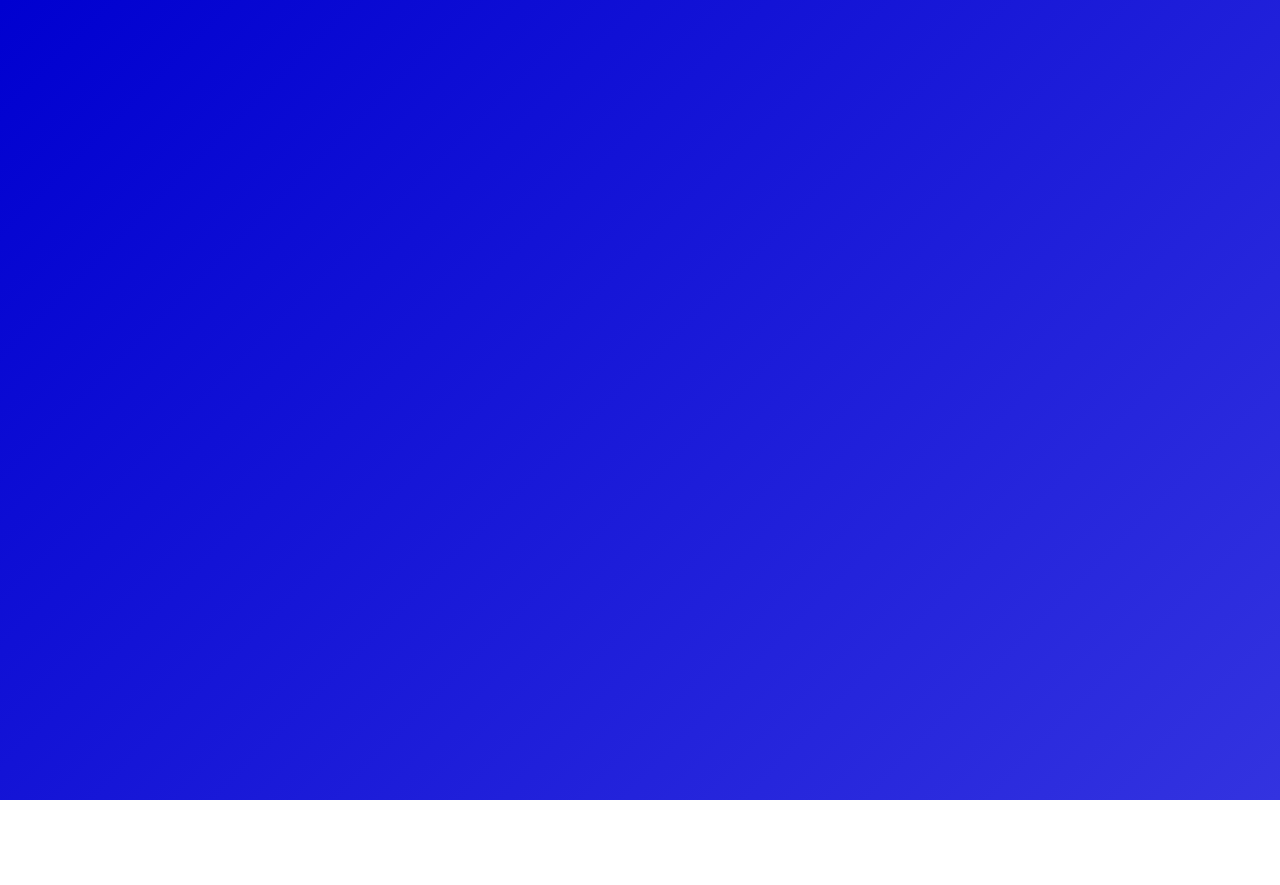
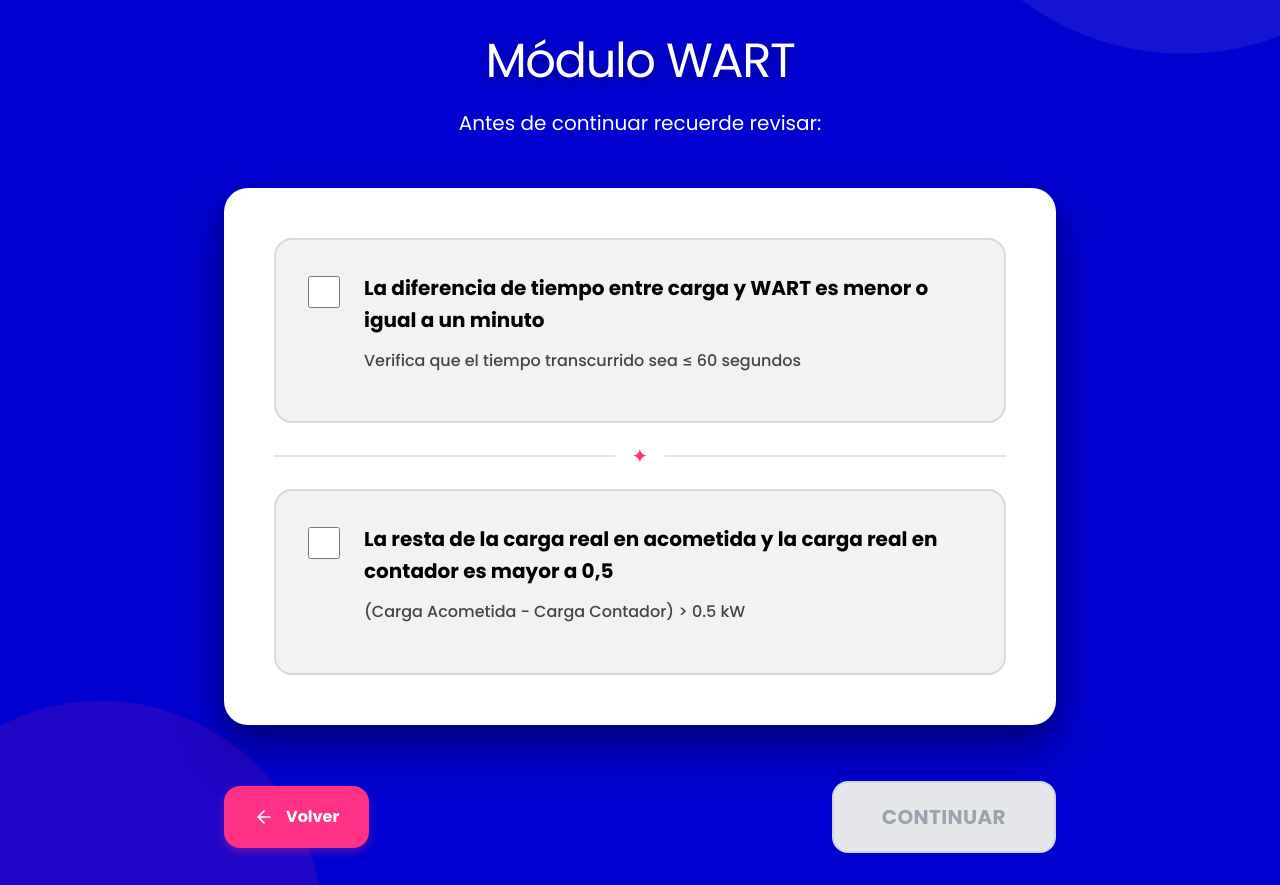
Before and after one commit to lozanohidalgoj-cyber/valorapp-v2, a React (Vite) app: page /wart in a window 1280 px wide. Before the commit this address had no page. Before the commit the page ends 800 px from the top, so only its background shows below. Built offline with nearby package versions, Linux system fonts and the light colour scheme.

Commit message:
3. Creacion modulo 3

```diff
--- a/src/App.tsx
+++ b/src/App.tsx
@@ -7,7 +7,7 @@
 
 import { BrowserRouter as Router, Routes, Route } from 'react-router-dom';
 import { AppProvider } from './context';
-import { Home, Averia } from './pages';
+import { Home, Averia, Wart } from './pages';
 import './App.css';
 
 /**
@@ -20,6 +20,7 @@ function App() {
         <Routes>
           <Route path="/" element={<Home />} />
           <Route path="/averia" element={<Averia />} />
+          <Route path="/wart" element={<Wart />} />
         </Routes>
       </Router>
     </AppProvider>
--- a/src/pages/Averia/Averia.tsx
+++ b/src/pages/Averia/Averia.tsx
@@ -15,7 +15,11 @@ export const Averia = () => {
   };
 
   const handleTipoAveriaClick = (tipo: string) => {
-    alert(`Proceso de valoración de ${tipo} próximamente`);
+    if (tipo === 'WART') {
+      navigate('/wart');
+    } else {
+      alert(`Proceso de valoración de ${tipo} próximamente`);
+    }
   };
 
   return (
--- /dev/null
+++ b/src/pages/Wart/Wart.css
@@ -0,0 +1,326 @@
+/**
+ * 🎨 Estilos del Módulo WART
+ * Colores corporativos: #0000D0 (primario), #FF3184 (secundario)
+ */
+
+.wart-container {
+  min-height: 100vh;
+  background: #0000D0;
+  padding: 2rem 1.5rem;
+  position: relative;
+  overflow: hidden;
+}
+
+.wart-container::before {
+  content: '';
+  position: absolute;
+  top: -50%;
+  right: -10%;
+  width: 500px;
+  height: 500px;
+  background: rgba(255, 255, 255, 0.08);
+  border-radius: 50%;
+  animation: float 15s ease-in-out infinite;
+}
+
+.wart-container::after {
+  content: '';
+  position: absolute;
+  bottom: -30%;
+  left: -10%;
+  width: 400px;
+  height: 400px;
+  background: rgba(255, 49, 132, 0.12);
+  border-radius: 50%;
+  animation: float 12s ease-in-out infinite reverse;
+}
+
+@keyframes float {
+  0%, 100% {
+    transform: translate(0, 0) scale(1);
+  }
+  50% {
+    transform: translate(30px, -30px) scale(1.1);
+  }
+}
+
+.wart-content {
+  max-width: 52rem;
+  margin: 0 auto;
+  position: relative;
+  z-index: 1;
+}
+
+.wart-header {
+  margin-bottom: 3rem;
+  text-align: center;
+  position: relative;
+}
+
+.wart-title {
+  font-size: 3rem;
+  font-weight: 400;
+  color: #ffffff;
+  margin-bottom: 1rem;
+  letter-spacing: -0.03em;
+  text-shadow: 0 4px 12px rgba(0, 0, 0, 0.3);
+  position: relative;
+}
+
+.wart-subtitle {
+  font-size: 1.25rem;
+  color: #ffffff;
+  font-weight: 400;
+  max-width: 600px;
+  margin: 0 auto;
+  line-height: 1.7;
+}
+
+.wart-card {
+  background: #ffffff;
+  backdrop-filter: blur(20px);
+  border-radius: 1.5rem;
+  box-shadow:
+    0 25px 50px rgba(0, 0, 0, 0.3),
+    0 10px 25px rgba(0, 0, 0, 0.2);
+  padding: 3rem;
+  border: 2px solid rgba(255, 255, 255, 0.2);
+  position: relative;
+  overflow: hidden;
+}
+
+.wart-card:hover {
+  box-shadow:
+    0 30px 60px rgba(0, 0, 0, 0.4),
+    0 15px 30px rgba(0, 0, 0, 0.3);
+  border-color: rgba(255, 255, 255, 0.3);
+}
+
+.wart-check-item {
+  display: flex;
+  align-items: flex-start;
+  gap: 1.5rem;
+  padding: 2rem;
+  border-radius: 1.125rem;
+  background: rgba(0, 0, 0, 0.05);
+  border: 2px solid rgba(0, 0, 0, 0.1);
+  transition: all 0.3s cubic-bezier(0.4, 0, 0.2, 1);
+  position: relative;
+  overflow: hidden;
+}
+
+.wart-check-item::before {
+  content: '';
+  position: absolute;
+  left: 0;
+  top: 0;
+  width: 4px;
+  height: 100%;
+  background: #FF3184;
+  transform: scaleY(0);
+  transition: transform 0.3s ease;
+}
+
+.wart-check-item:hover::before {
+  transform: scaleY(1);
+}
+
+.wart-check-item:hover {
+  background: rgba(0, 0, 0, 0.08);
+  border-color: rgba(0, 0, 0, 0.15);
+  box-shadow: 0 8px 16px rgba(0, 0, 0, 0.2);
+}
+
+.wart-check-item input[type="checkbox"] {
+  margin-top: 0.25rem;
+  width: 2rem;
+  height: 2rem;
+  border-radius: 0.625rem;
+  border: 3px solid #0000D0;
+  cursor: pointer;
+  accent-color: #FF3184;
+  transition: all 0.3s cubic-bezier(0.4, 0, 0.2, 1);
+  flex-shrink: 0;
+  position: relative;
+  background: rgba(0, 0, 0, 0.05);
+}
+
+.wart-check-item input[type="checkbox"]:hover {
+  border-color: #FF3184;
+  transform: scale(1.15) rotate(5deg);
+  box-shadow: 0 4px 12px rgba(255, 49, 132, 0.3);
+}
+
+.wart-check-item input[type="checkbox"]:checked {
+  background: #FF3184;
+  border-color: #FF3184;
+  animation: check-bounce 0.4s ease;
+}
+
+@keyframes check-bounce {
+  0%, 100% {
+    transform: scale(1);
+  }
+  50% {
+    transform: scale(1.2);
+  }
+}
+
+.wart-check-label {
+  cursor: pointer;
+  flex: 1;
+}
+
+.wart-check-title {
+  font-size: 1.25rem;
+  font-weight: 700;
+  color: #000000;
+  line-height: 1.6;
+  margin-bottom: 0.75rem;
+}
+
+.wart-check-description {
+  font-size: 1rem;
+  color: #333333;
+  opacity: 0.9;
+  margin-top: 0.5rem;
+  font-weight: 500;
+  line-height: 1.6;
+}
+
+.wart-separator {
+  border: none;
+  height: 2px;
+  background: rgba(0, 0, 0, 0.1);
+  margin: 2rem 0;
+  position: relative;
+}
+
+.wart-separator::after {
+  content: '✦';
+  position: absolute;
+  left: 50%;
+  top: 50%;
+  transform: translate(-50%, -50%);
+  background: #ffffff;
+  padding: 0 1rem;
+  color: #FF3184;
+  font-size: 1.25rem;
+}
+
+.wart-footer {
+  display: flex;
+  align-items: center;
+  justify-content: space-between;
+  margin-top: 3.5rem;
+  gap: 2rem;
+}
+
+.wart-back-btn {
+  display: flex;
+  align-items: center;
+  gap: 0.75rem;
+  padding: 1rem 1.75rem;
+  background: #FF3184;
+  color: #ffffff;
+  font-weight: 700;
+  border-radius: 1rem;
+  border: 2px solid #FF3184;
+  cursor: pointer;
+  box-shadow: 0 4px 8px rgba(255, 49, 132, 0.3);
+  position: relative;
+  overflow: hidden;
+}
+
+.wart-back-btn:hover {
+  background: #ff1a6e;
+  border-color: #ff1a6e;
+  box-shadow: 0 6px 12px rgba(255, 49, 132, 0.4);
+}
+
+.wart-back-btn:active {
+  transform: translateX(-3px) scale(0.98);
+}
+
+.wart-continue-btn {
+  padding: 1.125rem 3rem;
+  border-radius: 1rem;
+  font-weight: 800;
+  font-size: 1.25rem;
+  border: none;
+  transition: none;
+  cursor: pointer;
+  letter-spacing: 0.02em;
+  position: relative;
+  overflow: hidden;
+  text-transform: uppercase;
+}
+
+.wart-continue-btn:enabled {
+  background: #FF3184;
+  color: white;
+  box-shadow: 0 4px 8px rgba(255, 49, 132, 0.3);
+  cursor: pointer;
+  border: 2px solid transparent;
+}
+
+.wart-continue-btn:enabled:hover {
+  background: #ff1a6e;
+  box-shadow: 0 4px 8px rgba(255, 49, 132, 0.4);
+}
+
+.wart-continue-btn:enabled:active {
+  background: #e6005c;
+  box-shadow: 0 2px 4px rgba(255, 49, 132, 0.3);
+}
+
+.wart-continue-btn:disabled {
+  background: #e5e7eb;
+  color: #9ca3af;
+  cursor: not-allowed;
+  border: 2px solid #d1d5db;
+  box-shadow: none;
+}
+
+/* Responsive */
+@media (max-width: 640px) {
+  .wart-container {
+    padding: 1.5rem 1rem;
+  }
+
+  .wart-title {
+    font-size: 2rem;
+  }
+
+  .wart-subtitle {
+    font-size: 1rem;
+  }
+
+  .wart-card {
+    padding: 1.5rem;
+  }
+
+  .wart-check-item {
+    padding: 1rem;
+    gap: 1rem;
+  }
+
+  .wart-check-title {
+    font-size: 1rem;
+  }
+
+  .wart-check-description {
+    font-size: 0.875rem;
+  }
+
+  .wart-footer {
+    flex-direction: column-reverse;
+    gap: 1rem;
+  }
+
+  .wart-back-btn,
+  .wart-continue-btn {
+    width: 100%;
+    justify-content: center;
+  }
+}
--- /dev/null
+++ b/src/pages/Wart/Wart.tsx
@@ -0,0 +1,114 @@
+/**
+ * 🔌 Módulo WART - Verificación de Anomalías de Carga
+ *
+ * Interfaz para verificar dos condiciones críticas en la detección de WART:
+ * 1. Diferencia de tiempo entre carga y WART ≤ 1 minuto
+ * 2. Diferencia de carga real (acometida - contador) > 0.5 kW
+ */
+
+import { useState } from 'react';
+import { useNavigate } from 'react-router-dom';
+import { ArrowLeft } from 'lucide-react';
+import './Wart.css';
+
+interface WartState {
+  check1: boolean;
+  check2: boolean;
+}
+
+export const Wart = () => {
+  const navigate = useNavigate();
+  const [checks, setChecks] = useState<WartState>({
+    check1: false,
+    check2: false,
+  });
+
+  const handleCheckChange = (checkId: keyof WartState) => {
+    setChecks((prev) => ({
+      ...prev,
+      [checkId]: !prev[checkId],
+    }));
+  };
+
+  const ambosChequeos = checks.check1 && checks.check2;
+
+  const handleVolver = () => {
+    navigate('/averia');
+  };
+
+  const handleContinuar = () => {
+    if (ambosChequeos) {
+      // TODO: Implementar navegación al siguiente paso
+    }
+  };
+
+  return (
+    <div className="wart-container">
+      <div className="wart-content">
+        <div className="wart-header">
+          <h1 className="wart-title">Módulo WART</h1>
+          <p className="wart-subtitle">Antes de continuar recuerde revisar:</p>
+        </div>
+
+        <div className="wart-card">
+          <div className="wart-check-item">
+            <input
+              type="checkbox"
+              id="check1"
+              checked={checks.check1}
+              onChange={() => handleCheckChange('check1')}
+            />
+            <label htmlFor="check1" className="wart-check-label">
+              <p className="wart-check-title">
+                La diferencia de tiempo entre carga y WART es menor o igual a un
+                minuto
+              </p>
+              <p className="wart-check-description">
+                Verifica que el tiempo transcurrido sea ≤ 60 segundos
+              </p>
+            </label>
+          </div>
+
+          <div className="wart-separator"></div>
+
+          <div className="wart-check-item">
+            <input
+              type="checkbox"
+              id="check2"
+              checked={checks.check2}
+              onChange={() => handleCheckChange('check2')}
+            />
+            <div className="wart-check-label">
+              <p className="wart-check-title">
+                La resta de la carga real en acometida y la carga real en
+                contador es mayor a 0,5
+              </p>
+              <p className="wart-check-description">
+                (Carga Acometida - Carga Contador) &gt; 0.5 kW
+              </p>
+            </div>
+          </div>
+        </div>
+
+        <div className="wart-footer">
+          <button
+            onClick={handleVolver}
+            className="wart-back-btn"
+            title="Volver a la interfaz anterior"
+          >
+            <ArrowLeft size={20} />
+            <span>Volver</span>
+          </button>
+
+          <button
+            onClick={handleContinuar}
+            disabled={!ambosChequeos}
+            className="wart-continue-btn"
+          >
+            Continuar
+          </button>
+        </div>
+      </div>
+    </div>
+  );
+};
--- /dev/null
+++ b/src/pages/Wart/index.ts
@@ -0,0 +1,5 @@
+/**
+ * 📦 Barrel Export - Página Wart
+ */
+
+export { Wart } from './Wart';
--- a/src/pages/index.ts
+++ b/src/pages/index.ts
@@ -4,3 +4,4 @@
 
 export { Home } from './Home';
 export { Averia } from './Averia';
+export { Wart } from './Wart';
```
